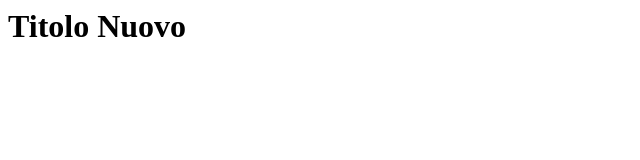
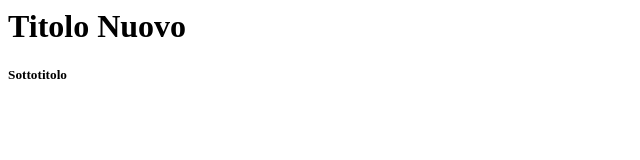
Before and after one commit to Ory83Lab/python_file_man, a plain HTML site: page index.html in a window 1280 px wide. Shown: the full height of the page, 0-640 px from the left. Drawn offline with Linux system fonts and the light colour scheme.

Commit message:
File html MODIFICATO

```diff
--- a/index.html
+++ b/index.html
@@ -1 +1,2 @@
 <h1>Titolo Nuovo</h1>
+<h5>Sottotitolo</h5>
```
